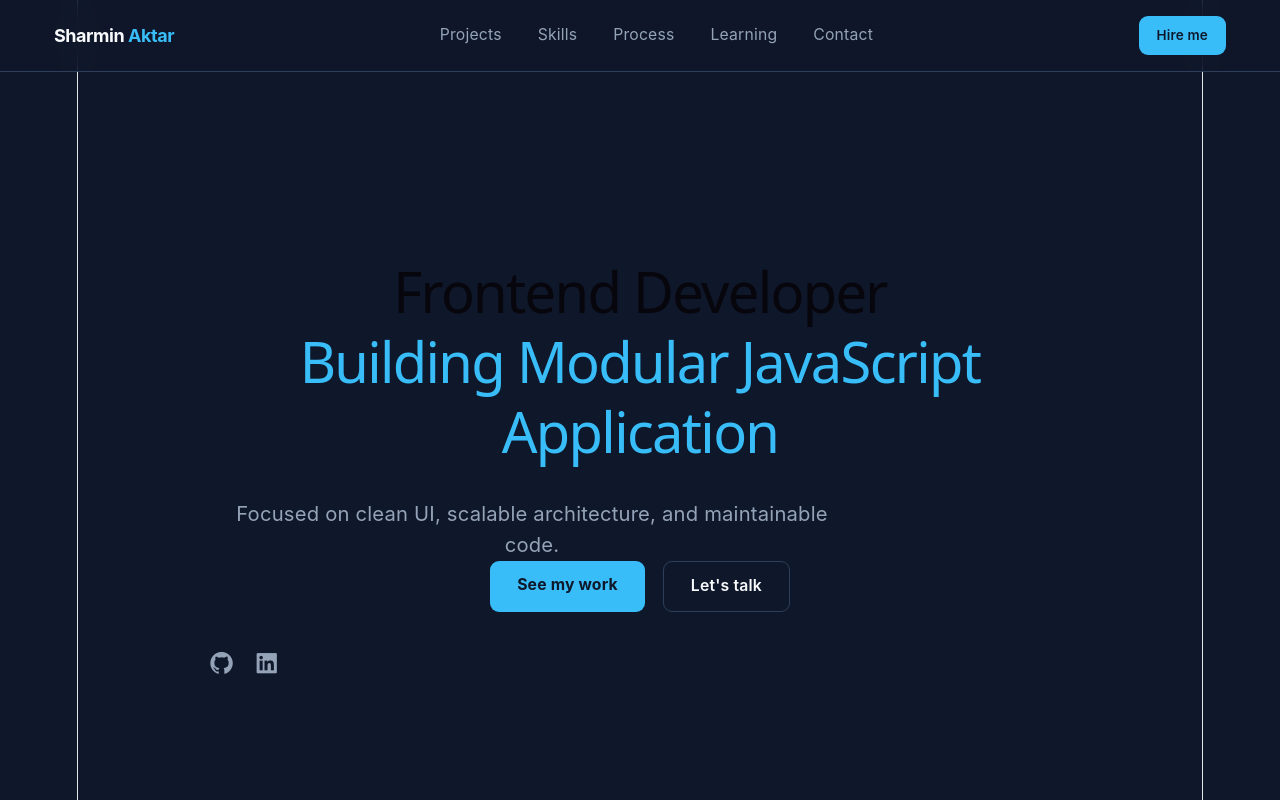
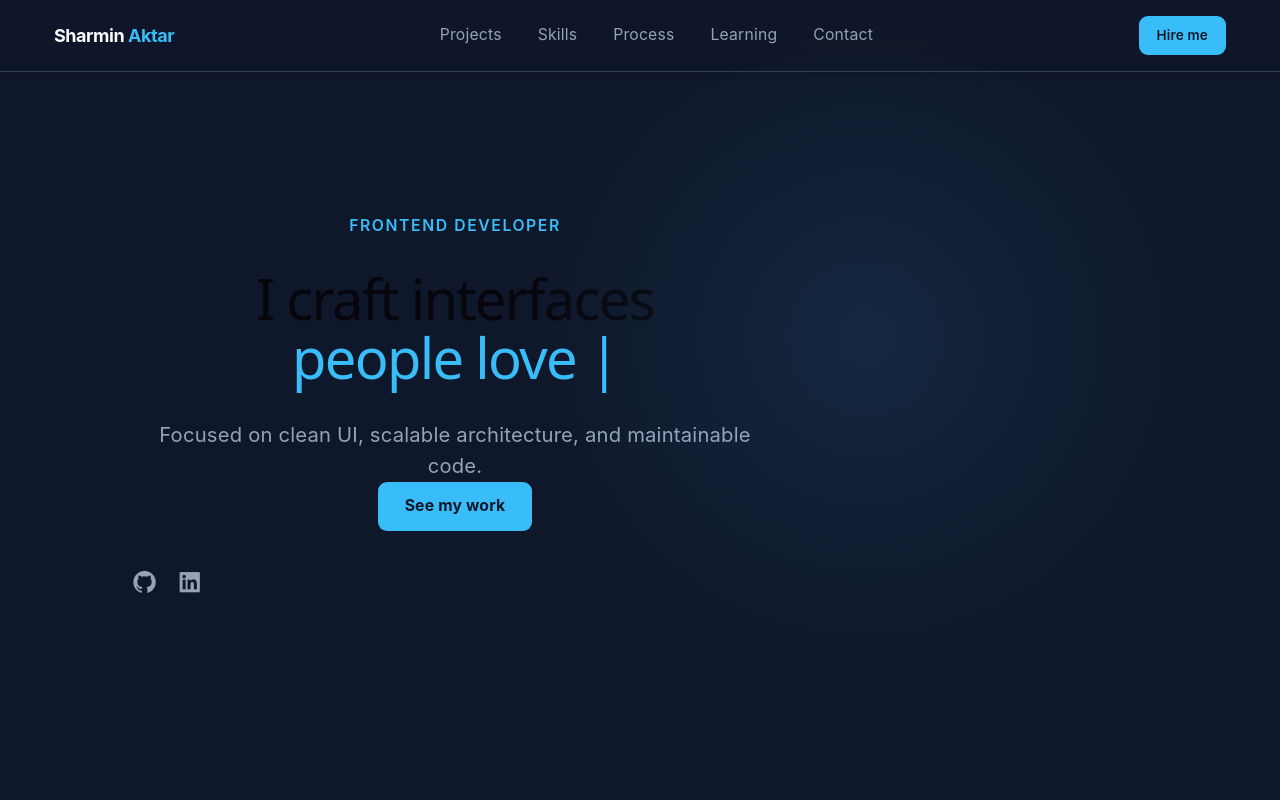
Before and after one commit to webwizsharmin/portfolio, a website built with Vite: page index.html in a window 1280 px wide. Built offline with nearby package versions, Linux system fonts and the light colour scheme.

Commit message:
style(app): remove border-inline from container

```diff
--- a/index.html
+++ b/index.html
@@ -2,7 +2,7 @@
 <html lang="en">
   <head>
     <meta charset="UTF-8" />
-    <link rel="icon" type="image/svg+xml" href="/favicon.svg" />
+
     <link
       href="https://unpkg.com/boxicons@2.1.4/css/boxicons.min.css"
       rel="stylesheet"
--- a/src/modules/hero.js
+++ b/src/modules/hero.js
@@ -2,11 +2,25 @@ export function renderHero() {
   const hero = document.createElement("section");
   hero.id = "hero";
   hero.className =
-    "min-h-screen flex items-center pt-24 relative overflow-hidden";
+    "min-h-screen flex items-center pt-20 pb-16 px-6 md:px-12 relative overflow-hidden border-0";
   hero.innerHTML = `
-    <div class="max-w-3xl mx-auto text-center">
-        <h1 class="text-6xl sm:text-7xl md:text-8xl font-extrabold leading-tight tracking-tight mb-6">Frontend Developer <br>
-        <span class="text-accent"> Building Modular JavaScript Application</span>
+
+  <div class="absolute top-0 right-0 w-150 h-150 rounded-full pointer-events-none"
+  style="
+  background: radial-gradient(
+  circle,
+   rgba(56, 189, 284, 0.1) 0%, transparent 70%
+  );
+  "></div>
+    <div class="max-w-2xl animated-fade-up">
+        <p
+        class="text-accent text-sm font-semibold tracking-widest uppercase mb-5">
+        Frontend Developer
+        </p>
+        <h1 class="text-7xl  md:text-10xl font-extrabold leading-[1.05] tracking-tight mb-6">
+        I craft interfaces <br>
+        <span class="text-accent"> people love</span>
+        <span id="cursor" class="text-accent animate-blink">|</span>
         </h1>
         <p class="text-lg mx-auto text-muted max-w-xl mb-10">
         Focused on clean UI, scalable architecture, and maintainable code.
@@ -14,7 +28,7 @@ export function renderHero() {
 
         <div class="flex flex-wrap justify-center gap-4 mb-8">
             <a href="#projects" class="px-6 py-3 bg-accent text-slate-900 font-bold text-sm rounded-lg hover:opacity-85 transition">See my work</a>
-            <a href="#contact" class="px-6 py-3 border border-border text-text font-semibold text-sm rounded-lg hover:border-accent hover:text-accent transition">Let's talk</a>
+
         </div>
 
         <div class="flex gap-4 mt-6">
@@ -22,7 +36,7 @@ export function renderHero() {
             <a href="#linkedIn" class="text-muted text-2xl hover:text-accent transition"><i class='bx bxl-linkedin-square'></i></a>
 
         </div>
-
+    </div>
 
     `;
   return hero;
--- a/src/modules/navbar.js
+++ b/src/modules/navbar.js
@@ -1,14 +1,15 @@
 export function renderNavbar() {
   const nav = document.createElement("nav");
   nav.className =
-    "fixed top-0 inset-x-0 z-50 flex items-center justify-between px-6 md:px-12  h-16 bg-bg/80  border-b border-border backdrop-blur-md transition-all duration-300";
+    "fixed top-0 inset-x-0 z-50 flex items-center justify-between px-6 md:px-12  h-16 bg-bg/80  border-b border-border shadow-md backdrop-blur-md transition-all duration-300";
+
   nav.innerHTML = `
 
       <a href="#hero" class="text-base font-bold text-text tracking-tight" >
        Sharmin <span class="text-accent"> Aktar</span>
         </a>
       <ul id="nav-links" class="hidden flex-col items-start space-y-4 text-muted text-sm
-           absolute top-16 left-0 right-0
+           absolute top-16 -left-6 -right-6
            bg-surface p-6
            md:flex md:flex-row md:space-y-0 md:space-x-8 md:items-center md:static md:p-0 md:bg-transparent
       ">
--- a/src/style.css
+++ b/src/style.css
@@ -212,7 +212,7 @@ code {
   max-width: 100%;
   margin: 0 auto;
   text-align: center;
-  border-inline: 1px solid var(--border);
+  border-inline: none;
   min-height: 100svh;
   display: flex;
   flex-direction: column;
```
